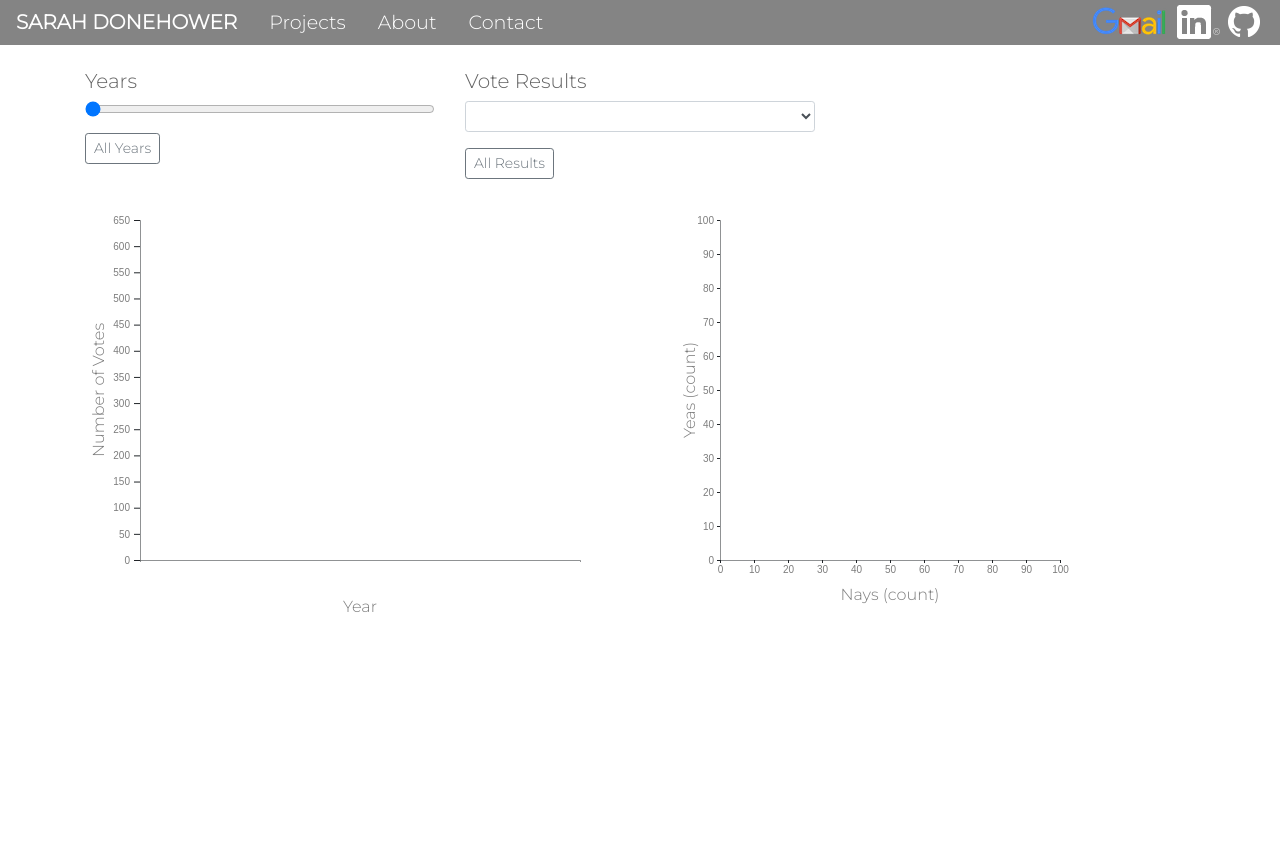
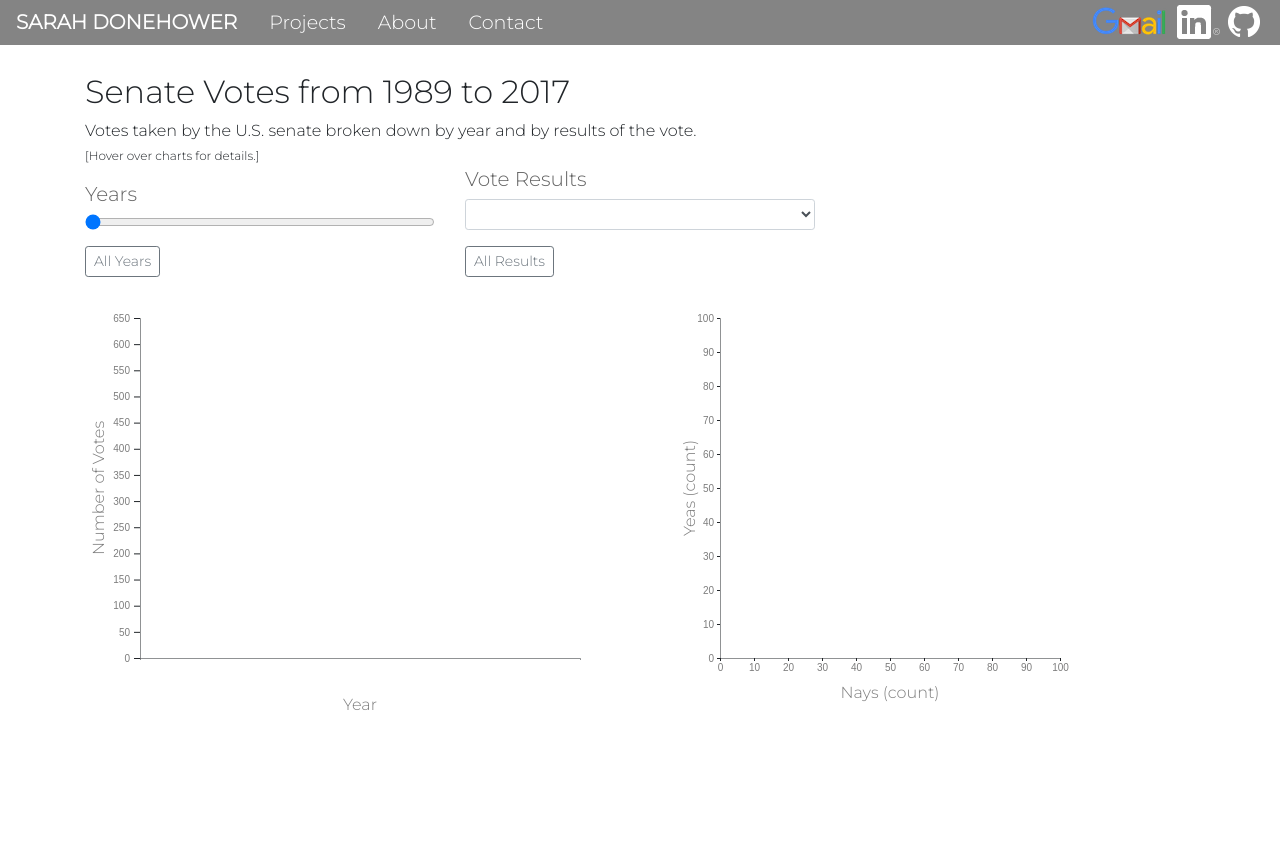
Before and after one commit to donehower/skd_site, a Flask app: page /d3_senate in a window 1280 px wide. Run offline with Flask 2, Linux system fonts and the light colour scheme; data that the repository does not hold is empty; some libraries are stand-ins or nearby versions.

Commit message:
Re-arranged columns to add title and subtitle

```diff
--- a/skd_site/templates/d3_senate.html
+++ b/skd_site/templates/d3_senate.html
@@ -14,7 +14,15 @@ $( document ).ready(function() {
 <br>
 <div class="container">
 
-    <div class="top_row row pb-1">
+    <div class="top_row row py-1">
+      <div class="col-8">
+        <h2>Senate Votes from 1989 to 2017</h2>
+        Votes taken by the U.S. senate broken down by year and by results
+          of the vote.<br>
+        <span id="hint">[Hover over charts for details.]</span>
+
+        <div class="row align-items-end">
+
               <!-- column one -->
               <div class="col">
                   <div class="form-group">
@@ -32,12 +40,13 @@ $( document ).ready(function() {
                   <button type="button" class="btn btn-outline-secondary btn-sm form-group" id="all_results">All Results</button>
                 </div>
               </div>
+        </div>
+      </div>
 
+      <div class="col-4">
         <!-- column three -->
-            <div class="col">
             <div class="legend"></div>
       </div>
-
     </div>
 
 <div class="stackedTool">
@@ -52,7 +61,6 @@ $( document ).ready(function() {
       </div>
     </div>
 
-
 </div>
     <script src="static/js/senate_votes.js"></script>
 
```
Lines whose indentation alone changed are shown as unchanged.
